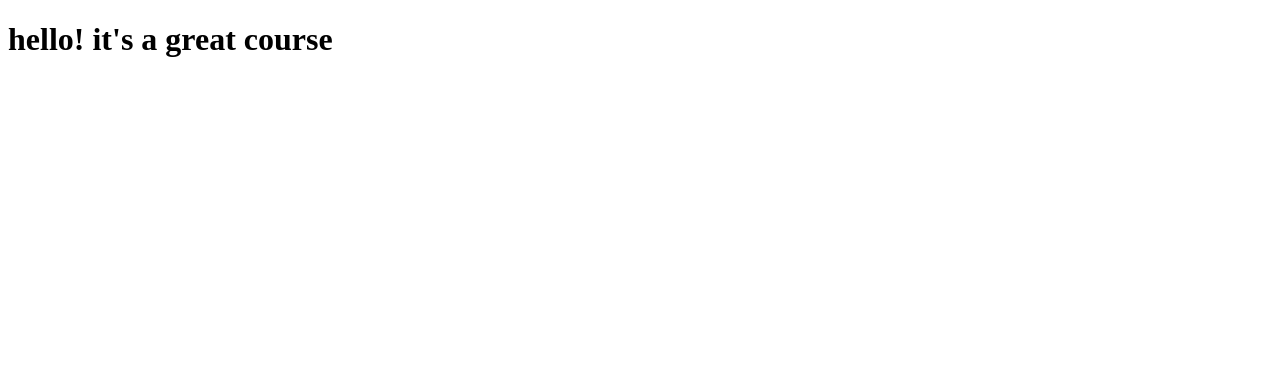
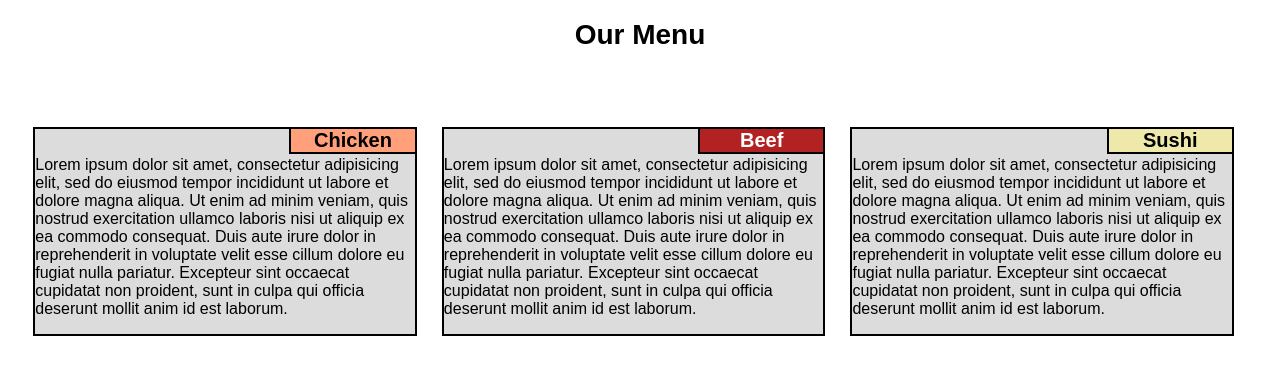
Before and after one commit to erezattar88/coursera-test, a plain HTML site: page module2-solution/index.html in a window 1280 px wide. Drawn offline with Linux system fonts and the light colour scheme.

Commit message:
finished work

```diff
--- a/module2-solution/css/styles.css
+++ b/module2-solution/css/styles.css
@@ -0,0 +1,75 @@
+/********** Base styles **********/
+* {
+  box-sizing: border-box;
+  font-family: sans-serif;
+}
+h1 {
+  margin-bottom: 5%;
+  text-align: center;
+  font-size: 175%;
+}
+.menuItem {
+  width: 33%;
+  text-align: center;
+  float: right;
+  border-bottom: 2px solid black;
+  border-left: 2px solid black;
+  font-weight: bold;
+  font-size: 100%;
+}
+
+#chicken {
+  background-color: #FFA07A;
+  color: #000000;
+  font-size: 125%;
+}
+
+#beef {
+  background-color: #B22222;
+  color: #FFFFFF;
+  font-size: 125%;
+}
+
+#sushi {
+  background-color: #EEE8AA;
+  color: #000000;
+  font-size: 125%;
+}
+
+.column {
+    float: left;
+    border: 2px solid black;
+    background-color: #DCDCDC;
+    margin: 1%;
+}
+
+p {
+  padding-top: 3%;
+}
+
+/* Simple Responsive Framework. */
+.row {
+  width: 100%;
+  margin: 1%;
+}
+/********** Desktop devices only **********/
+@media (min-width: 992px) {
+  .col-lg-4 {
+    width: 30.33%;
+  }
+}
+/********** Tablet devices only **********/
+@media (min-width: 768px) and (max-width: 991px) {
+  .col-md-6 {
+    width: 47%;
+  }
+  .col-md-12 {
+    width: 96%;
+  }
+}
+/********** Mobile devices only **********/
+@media (max-width: 767px) {
+  .col-sm-12 {
+    width: 96%;
+  }
+}
--- a/module2-solution/index.html
+++ b/module2-solution/index.html
@@ -1,9 +1,46 @@
 <!DOCTYPE html>
 <html>
-<head>
-	<title>Hello</title>
-</head>
-<body>
-<h1>hello! it's a great course</h1>
-</body>
+	<head>
+		<meta charset="utf-8">
+		<meta name="viewport" content="width=device-width, initial-scale=1">
+		<title>Assignment Solution for Module 2</title>
+		<link rel="stylesheet" href="css/styles.css">
+	</head>
+	<body>
+		<h1>Our Menu</h1>
+		<div class="row">
+			<div class="col-lg-4 col-md-6 col-sm-12 column">
+				<div id="chicken" class="menuItem">Chicken</div>
+				<p>
+					Lorem ipsum dolor sit amet, consectetur adipisicing elit, sed do eiusmod
+					tempor incididunt ut labore et dolore magna aliqua. Ut enim ad minim veniam,
+					quis nostrud exercitation ullamco laboris nisi ut aliquip ex ea commodo
+					consequat. Duis aute irure dolor in reprehenderit in voluptate velit esse
+					cillum dolore eu fugiat nulla pariatur. Excepteur sint occaecat cupidatat non
+					proident, sunt in culpa qui officia deserunt mollit anim id est laborum.
+				</p>
+			</div>
+			<div class="col-lg-4 col-md-6 col-sm-12 column">
+				<div id="beef" class="menuItem">Beef</div>
+				<p>
+					Lorem ipsum dolor sit amet, consectetur adipisicing elit, sed do eiusmod
+					tempor incididunt ut labore et dolore magna aliqua. Ut enim ad minim veniam,
+					quis nostrud exercitation ullamco laboris nisi ut aliquip ex ea commodo
+					consequat. Duis aute irure dolor in reprehenderit in voluptate velit esse
+					cillum dolore eu fugiat nulla pariatur. Excepteur sint occaecat cupidatat non
+					proident, sunt in culpa qui officia deserunt mollit anim id est laborum.
+				</p>
+			</div>
+			<div class="col-lg-4 col-md-12 col-sm-12 column">
+				<div id="sushi" class="menuItem">Sushi</div>
+				<p>
+					Lorem ipsum dolor sit amet, consectetur adipisicing elit, sed do eiusmod
+					tempor incididunt ut labore et dolore magna aliqua. Ut enim ad minim veniam,
+					quis nostrud exercitation ullamco laboris nisi ut aliquip ex ea commodo
+					consequat. Duis aute irure dolor in reprehenderit in voluptate velit esse
+					cillum dolore eu fugiat nulla pariatur. Excepteur sint occaecat cupidatat non
+					proident, sunt in culpa qui officia deserunt mollit anim id est laborum.
+				</p>
+			</div>
+	</body>
 </html>
```
